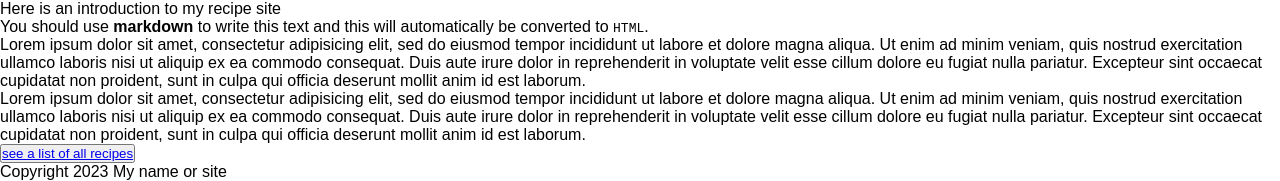
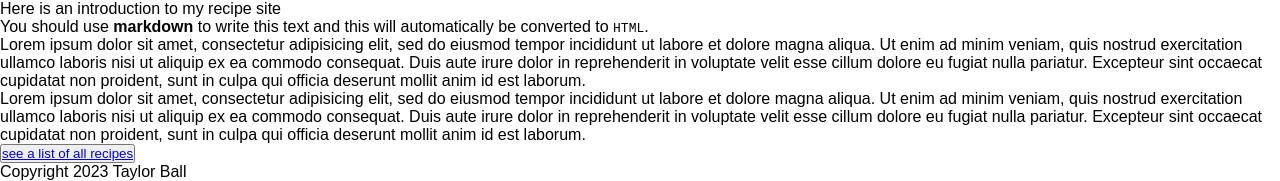
Before and after one commit to taylorball1/Recipes, a Jekyll site: the page built from home/index.md, in a window 1280 px wide. Shown: the part 1941-2122 px from the top of the page. Built offline with Jekyll 4.4.1, drawn with Linux system fonts in a browser that asks for light colours; some of the changed lines change nothing that is shown.

Commit message:
Update _config.yml

```diff
--- a/_config.yml
+++ b/_config.yml
@@ -1,8 +1,8 @@
 
 # SITE CONFIGURATION
-url: "https://yoursite.netlify.app"   #change this to yours
-repository: yourusername/yourrepository
-title: Your recipe collection
+url: "https://disneyrecipes.netlify.app"   #change this to yours
+repository: taylorball1/Recipes
+title: Disney Recipes
 recipemenu: false # you can change to true and a menu of all recipes will appear
 editbutton: false # you can navigate to edit your site by going to https://yoursite.netlify.app/admin
 # change the above to true and an admin button will appear in your footer
@@ -12,7 +12,7 @@
 
 # change the following to your name or site name
 footer_text:
-  "Copyright 2023 My name or site"
+  "Copyright 2023 Taylor Ball"
 
 # DO NOT EDIT BELOW THIS LINE
 
```
